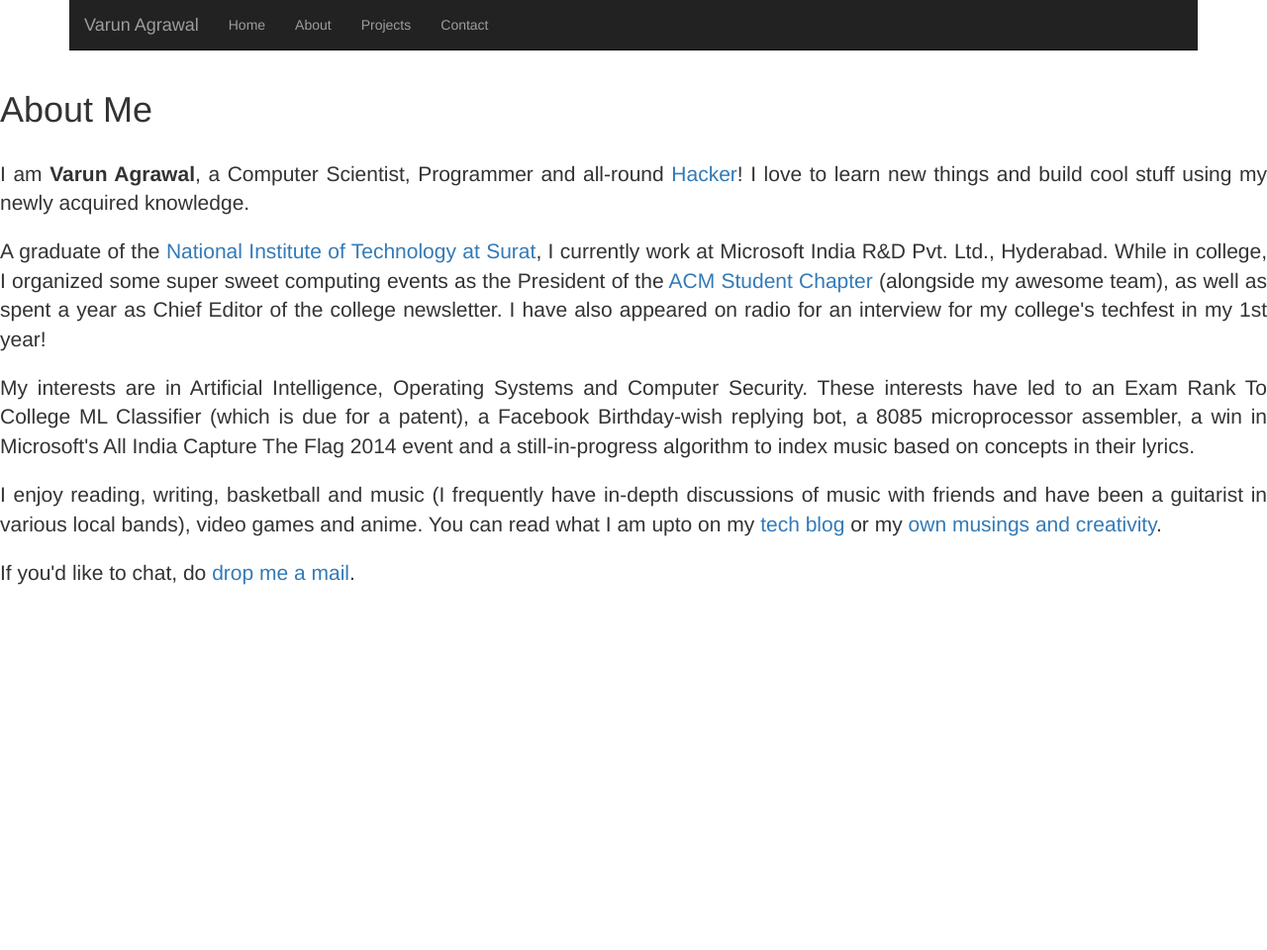
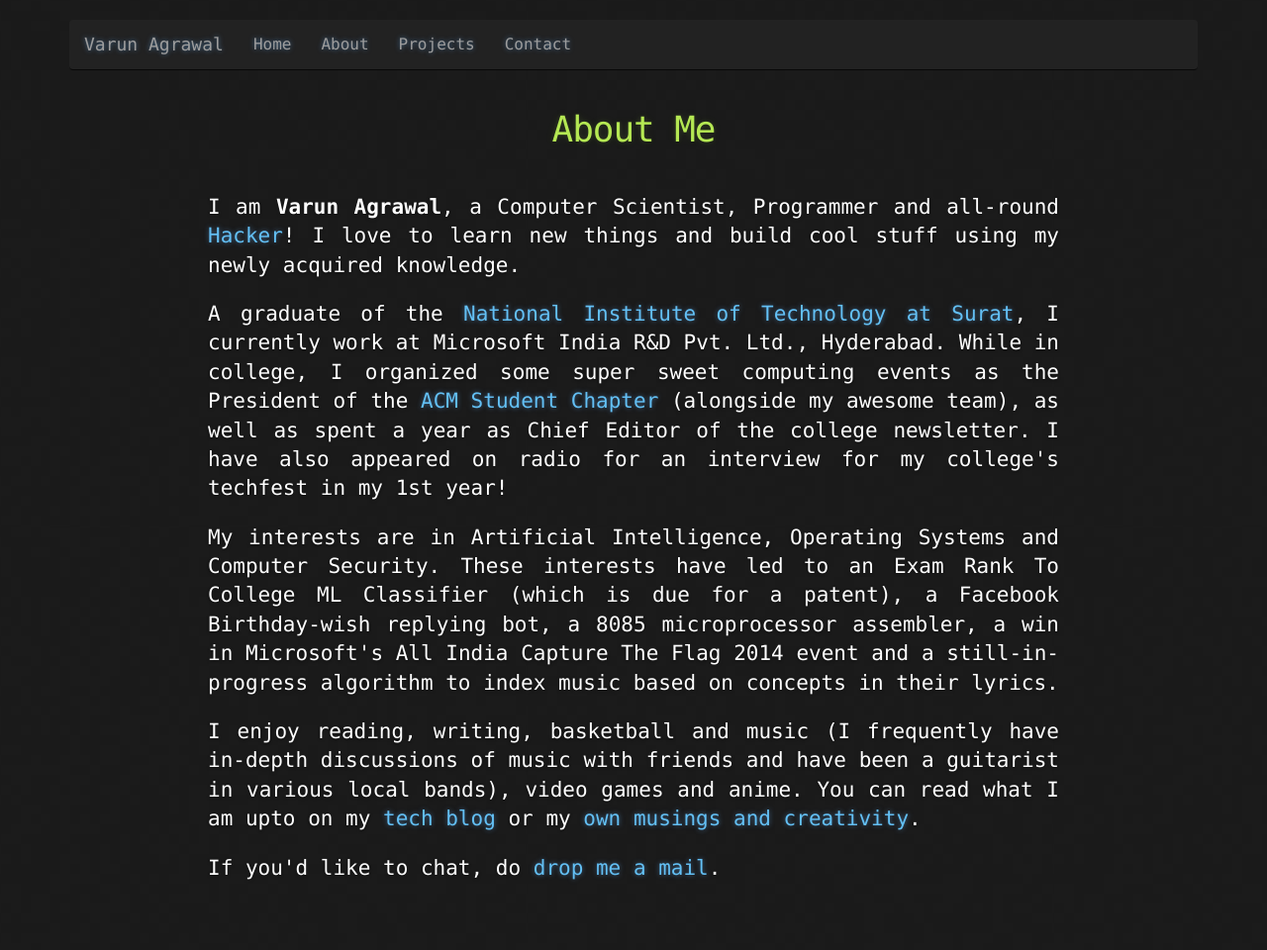
Before and after one commit to varunagrawal/varunagrawal.github.io, a Jekyll site: the page built from about/index.html, in a window 1280 px wide. Shown: the whole page at 99% size. Built offline with Jekyll 4.4.1, drawn with Linux system fonts in a browser that asks for light colours; nearby versions of some CDN libraries; before the commit the page ends 900 px from its top, so only the background shows below that.

Commit message:
CSS Links fixed for Jekyll

```diff
--- a/_includes/head.html
+++ b/_includes/head.html
@@ -16,8 +16,8 @@
     <link rel="stylesheet" href="https://maxcdn.bootstrapcdn.com/bootstrap/3.3.1/css/bootstrap.min.css">
 
     <!-- Custom styles for this template -->
-    <link rel="stylesheet" href="{{ "css/main.css" | prepend: site.baseurl }}" media="screen" />
-    <link rel="stylesheet" type="text/css" href="css/stylesheet.css" media="screen" />
+    <link rel="stylesheet" href="{{ "/css/main.css" | prepend: site.baseurl }}" media="screen" />
+    <link rel="stylesheet" type="text/css" href="/css/stylesheet.css" media="screen" />
     <!--link rel="stylesheet" type="text/css" href="css/main.css" media="screen" /-->
 
     <!--link href="stylesheets/stylesheet.css" rel="stylesheet"-->
```
